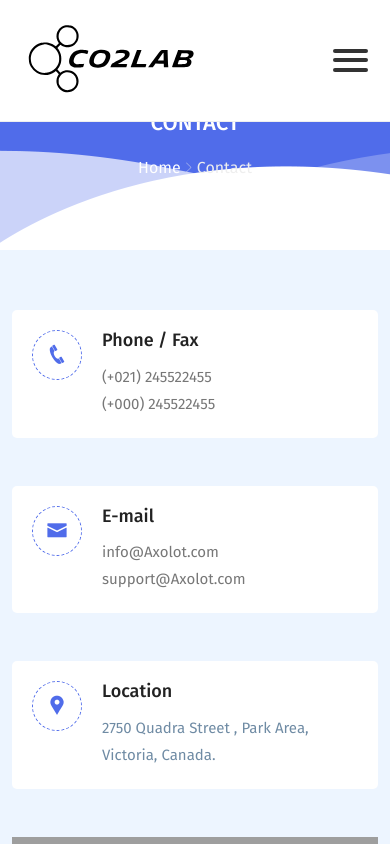
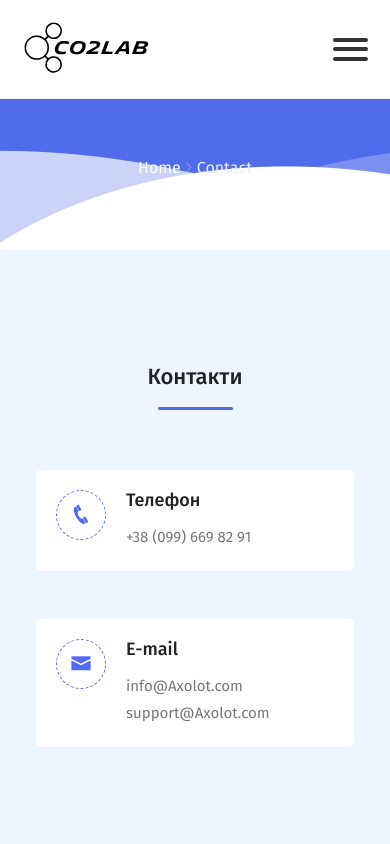
Before and after one commit to cyanidium1/co2-website, a Next.js app in the folder axolot/: page /contact in a window 390 px wide. Shown: the top 844 px of the page. Built offline with nearby package versions, Linux system fonts and the light colour scheme; grey boxes are pictures that could not be loaded.

Commit message:
added contact

```diff
--- a/axolot/src/app/page.tsx
+++ b/axolot/src/app/page.tsx
@@ -6,6 +6,8 @@ import Services from '../components/HomePages/Repair/Services';
 import Footer from '../components/HomePages/Repair/Footer';
 import FaqContentStyle2 from '@/components/Common/FaqContentStyle2';
 import AboutProduct from '@/components/HomePages/Repair/AboutProduct';
+import ContactInfo from '@/components/Contact/ContactInfo';
+import FormComponent from '@/components/HomePages/Repair/FormComponent';
 
 
 
@@ -22,7 +24,9 @@ export default function Page() {
 
       <FaqContentStyle2 />
 
-      <AboutProduct/>
+      <AboutProduct />
+
+      <FormComponent/>
 
       <Footer />
 
--- a/axolot/src/components/Contact/ContactInfo.tsx
+++ b/axolot/src/components/Contact/ContactInfo.tsx
@@ -5,26 +5,39 @@ import React from "react";
 const ContactInfo: React.FC = () => {
   return (
     <>
-      <div className="row">
-        <div className="col-lg-4 col-md-12">
+      <div
+        id="contact"
+        className="row container ptb-100"
+        style={{ margin: "0 auto" }}
+      >
+        <div
+          className="section-title"
+          data-aos="fade-right"
+          data-aos-duration="800"
+        >
+          <h3>Контакти</h3>
+        </div>
+        <div className="col-lg-6 col-md-12">
           <div className="contact-box mb-5">
             <div className="icon">
               <i className="icofont-phone"></i>
             </div>
 
             <div className="content">
-              <h4>Phone / Fax</h4>
+              <h4>Телефон</h4>
               <p>
-                <a href="tel:+021245522455">(+021) 245522455</a>
-              </p>
-              <p>
-                <a href="tel:+000245522455">(+000) 245522455</a>
+                <a
+                  href="tel:+380996698291
+"
+                >
+                  +38 (099) 669 82 91
+                </a>
               </p>
             </div>
           </div>
         </div>
 
-        <div className="col-lg-4 col-md-12">
+        <div className="col-lg-6 col-md-12">
           <div className="contact-box mb-5">
             <div className="icon">
               <i className="icofont-envelope"></i>
@@ -41,21 +54,6 @@ const ContactInfo: React.FC = () => {
             </div>
           </div>
         </div>
-
-        <div className="col-lg-4 col-md-12">
-          <div className="contact-box mb-5">
-            <div className="icon">
-              <i className="icofont-google-map"></i>
-            </div>
-
-            <div className="content">
-              <h4>Location</h4>
-              <p>
-                2750 Quadra Street , Park Area, <span>Victoria, Canada.</span>
-              </p>
-            </div>
-          </div>
-        </div>
       </div>
     </>
   );
--- a/axolot/src/components/HomePages/Repair/MainBanner.tsx
+++ b/axolot/src/components/HomePages/Repair/MainBanner.tsx
@@ -21,9 +21,9 @@ const MainBanner: React.FC = () => {
               <div className="row align-items-center">
                 <div className="col-lg-7">
                   <div className="repair-banner-content">
-                    <h2  data-aos="fade-up"
+                    <h2  data-aos="fade-left"
                 data-aos-duration="600">Установка рекуперації CO2 Haffmans (CRU)</h2>
-                    <Link href="/contact"  data-aos="fade-up"
+                    <Link href="/contact"  data-aos="fade-right"
                 data-aos-duration="600" className="btn btn-primary">
                      Звʼяжіться з нами
                     </Link>
--- a/axolot/src/components/Layout/AosAnimation.tsx
+++ b/axolot/src/components/Layout/AosAnimation.tsx
@@ -7,7 +7,9 @@ import "../../../node_modules/aos/dist/aos.css";
 const AosAnimation = () => {
 
   React.useEffect(() => {
-    AOS.init();
+    AOS.init({
+       once: true,
+    });
   }, []);
 
   return (
--- a/axolot/src/components/Layout/MultipageNavbar.tsx
+++ b/axolot/src/components/Layout/MultipageNavbar.tsx
@@ -39,7 +39,7 @@ const MultipageNavbar: React.FC = () => {
       >
         <div className="container">
           <Link href="/home-7" className="navbar-brand">
-            <Image src="/logo.svg" alt="logo" width={200} height={90} />
+            <Image src="/logo.svg" alt="logo" width={200} height={90} className="logo"/>
           </Link>
 
           <button
@@ -97,10 +97,10 @@ const MultipageNavbar: React.FC = () => {
 
               <li className="nav-item">
                 <Link
-                  href="/contact/"
-                  className={`nav-link ${pathname.includes("/contact") && "active"}`}
+                  href="#contact"
+                  className={`nav-link ${pathname.includes("#contact") && "active"}`}
                 >
-                  Contact
+                  Контакти
                 </Link>
               </li>
             </ul>
--- a/axolot/styles/style.css
+++ b/axolot/styles/style.css
@@ -2818,11 +2818,13 @@ Start Repair Partner CSS
   margin-bottom: 30px;
   font-size: 30px;
 }
-.repair-subscribe-content form {
+.repair-subscribe-content .form-wrapper {
   overflow: hidden;
+  display: flex;
+  flex-wrap: wrap;
+  gap: 24px;
 }
 .repair-subscribe-content form .form-group {
-  float: left;
   margin-bottom: 0;
   width: 29%;
   padding-right: 15px;
@@ -2838,10 +2840,12 @@ Start Repair Partner CSS
   padding-bottom: 10px;
   padding-top: 12px;
 }
-.repair-subscribe-content form .form-group .input-newsletter::-moz-placeholder {
-  color: #ffffff;
-}
-.repair-subscribe-content form .form-group .input-newsletter::placeholder {
+.repair-subscribe-content form .form-group .input-newsletter::-moz-placeholder,
+.input-newsletter::-moz-placeholder {
+  color: #ffffff;
+}
+.repair-subscribe-content form .form-group .input-newsletter::placeholder,
+.input-newsletter::placeholder {
   color: #ffffff;
 }
 .repair-subscribe-content form .validation-danger,
@@ -2849,8 +2853,7 @@ Start Repair Partner CSS
   color: #ffffff;
 }
 .repair-subscribe-content form .btn {
-  float: left;
-  width: 13%;
+  margin-top: 24px;
 }
 .repair-subscribe-content form .btn-primary {
   color: #ffffff;
@@ -3157,3 +3160,16 @@ Start Repair Partner CSS
   background-color: #f06334;
   color: white;
 }
+
+.logo {
+  width: 150px;
+  height: auto;
+
+  @media (min-width: 768px) {
+    width: 200px;
+  }
+}
+
+.container {
+  overflow-x: hidden;
+}
```
Also changed, not shown: axolot/src/components/HomePages/Repair/Footer.tsx (+2 -15 lines), axolot/src/components/HomePages/Repair/FormComponent.tsx (added, +72 -0 lines).
